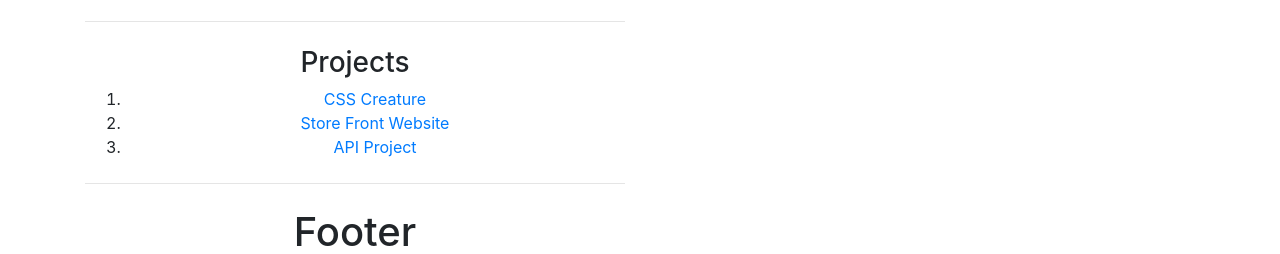
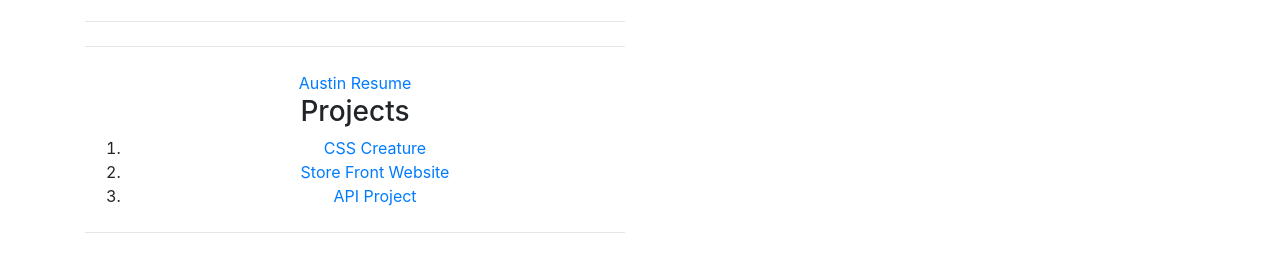
Before and after one commit to ARJordan3/AustinJordan.github.io, a plain HTML site: page index.html in a window 1280 px wide. Shown: the part 542-796 px from the top of the page. Drawn offline with nearby package versions, Linux system fonts and the light colour scheme.

Commit message:
commit daddy

```diff
--- a/index.html
+++ b/index.html
@@ -56,6 +56,8 @@
                         <h2>About Me</h2>
                         <p>About me content</p>
                         <hr class="my-4">
+                        <hr class="my-4">
+                        <a href="austinResume.PDF">Austin Resume</a>
                         <h3>Projects</h3>
                         <ol>
                           <li><a href="https://codepen.io/El-Gato-Grande/">CSS Creature</a></li>
```
Also changed, not shown: 1 other file.
